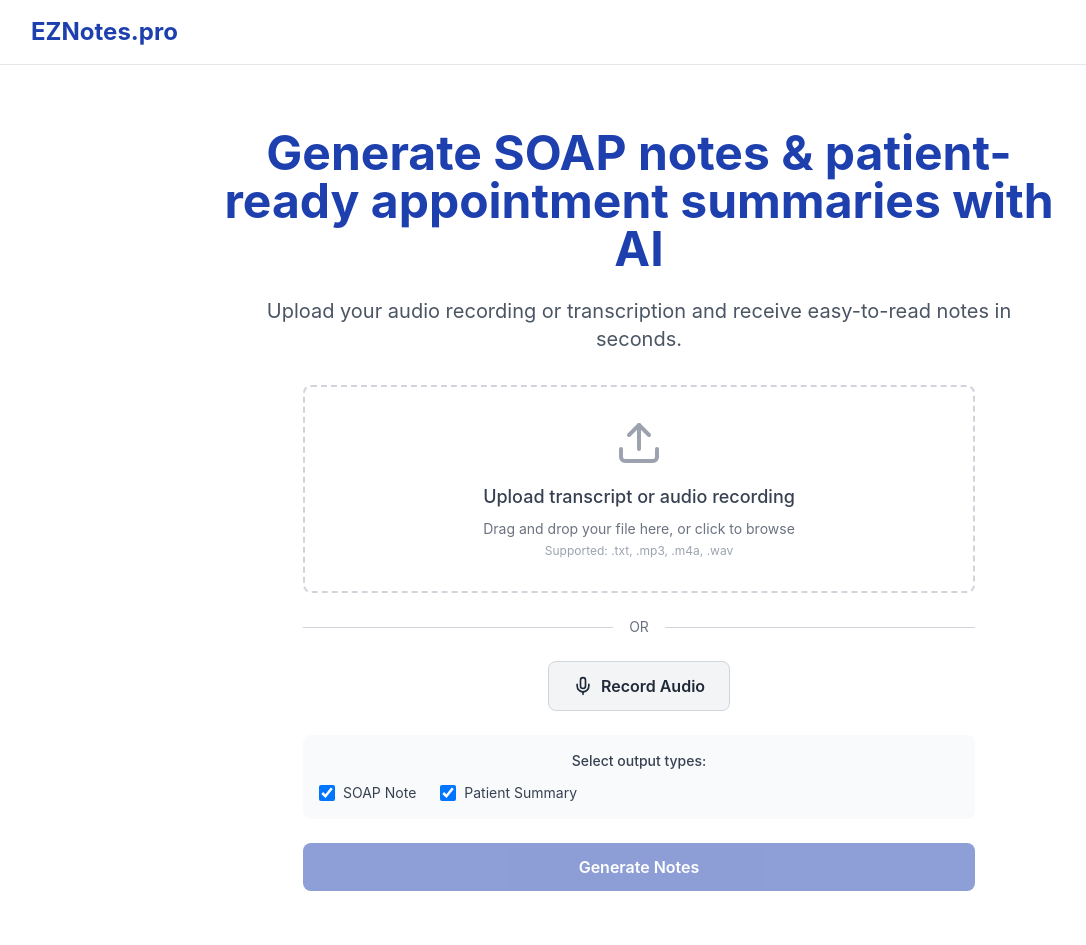
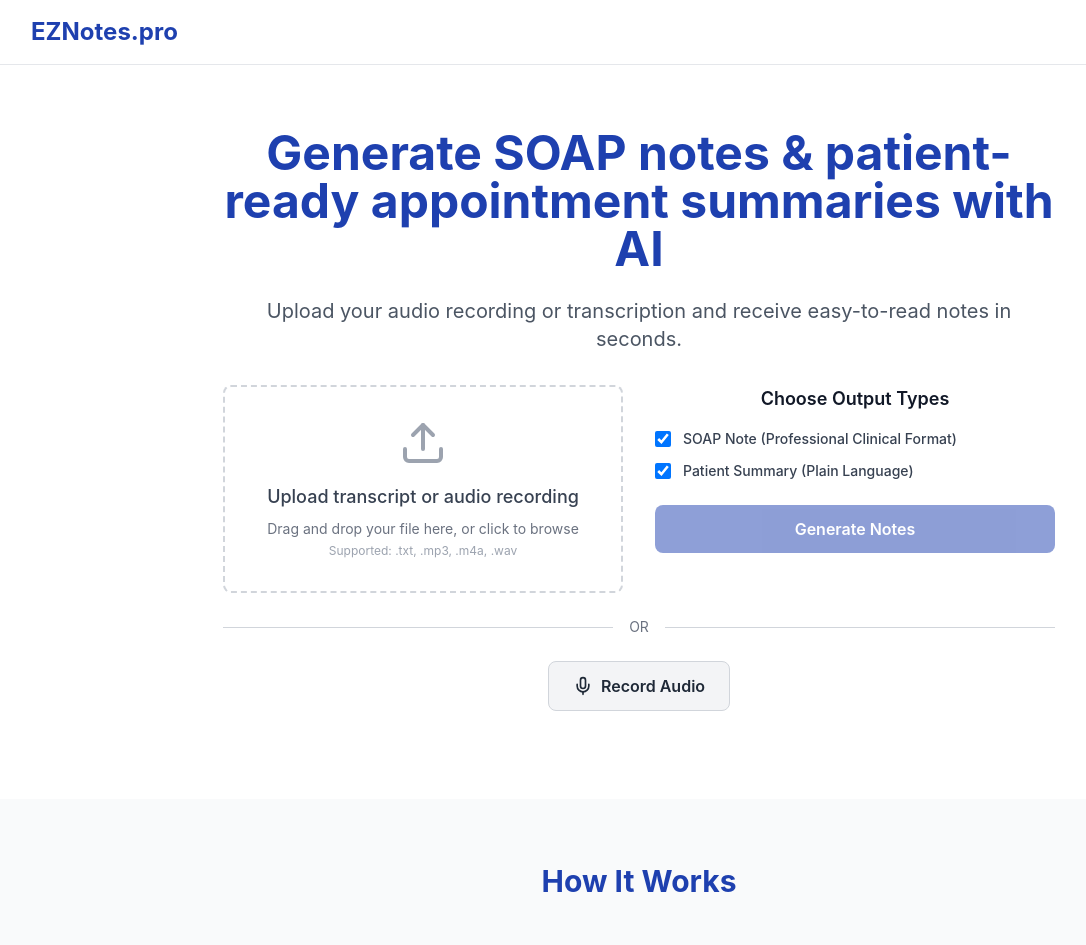
Before and after one commit to StanislavDev3241/ClearlyAI, a React (Vite) app: page / in a window 1280 px wide. Shown: the top 945 px of the page, without its empty margins (1-1087 px from the left). Built offline with nearby package versions, Linux system fonts and the light colour scheme.

Commit message:
Add pause/resume/cancel recording + improve horizontal layout

```diff
--- a/src/App.tsx
+++ b/src/App.tsx
@@ -11,6 +11,7 @@ import {
   Square,
   Play,
   Pause,
+  X,
 } from "lucide-react";
 
 interface OutputData {
@@ -35,11 +36,13 @@ function App() {
 
   // Recording states
   const [isRecording, setIsRecording] = useState(false);
+  const [isPaused, setIsPaused] = useState(false);
   const [recordedBlob, setRecordedBlob] = useState<Blob | null>(null);
   const [recordingTime, setRecordingTime] = useState(0);
   const [isPlaying, setIsPlaying] = useState(false);
   const [showRecorder, setShowRecorder] = useState(false);
   const [audioLevel, setAudioLevel] = useState(0);
+  const [recordingChunks, setRecordingChunks] = useState<BlobPart[]>([]);
 
   const fileInputRef = useRef<HTMLInputElement>(null);
   const mediaRecorderRef = useRef<MediaRecorder | null>(null);
@@ -148,16 +151,67 @@ function App() {
     }
   };
 
+  const pauseRecording = () => {
+    if (mediaRecorderRef.current && isRecording && !isPaused) {
+      mediaRecorderRef.current.pause();
+      setIsPaused(true);
+
+      if (intervalRef.current) {
+        clearInterval(intervalRef.current);
+      }
+      stopAudioLevelMonitoring();
+    }
+  };
+
+  const resumeRecording = () => {
+    if (mediaRecorderRef.current && isRecording && isPaused) {
+      mediaRecorderRef.current.resume();
+      setIsPaused(false);
+
+      // Restart timer
+      intervalRef.current = setInterval(() => {
+        setRecordingTime((prev) => prev + 1);
+      }, 1000);
+
+      // Restart audio monitoring
+      if (streamRef.current) {
+        startAudioLevelMonitoring(streamRef.current);
+      }
+    }
+  };
+
   const stopRecording = () => {
-    if (mediaRecorderRef.current && isRecording) {
+    if (mediaRecorderRef.current && (isRecording || isPaused)) {
       mediaRecorderRef.current.stop();
       setIsRecording(false);
+      setIsPaused(false);
 
       if (intervalRef.current) {
         clearInterval(intervalRef.current);
       }
 
       // Stop audio level monitoring
+      stopAudioLevelMonitoring();
+    }
+  };
+
+  const cancelRecording = () => {
+    if (mediaRecorderRef.current && (isRecording || isPaused)) {
+      mediaRecorderRef.current.stop();
+      setIsRecording(false);
+      setIsPaused(false);
+      setRecordingTime(0);
+      setRecordingChunks([]);
+      setRecordedBlob(null);
+
+      if (intervalRef.current) {
+        clearInterval(intervalRef.current);
+      }
+
+      // Stop streams and audio monitoring
+      if (streamRef.current) {
+        streamRef.current.getTracks().forEach(track => track.stop());
+      }
       stopAudioLevelMonitoring();
     }
   };
@@ -174,12 +228,19 @@ function App() {
     }
   };
 
+  const generateRecordingFilename = () => {
+    const now = new Date();
+    const date = now.toISOString().split('T')[0]; // YYYY-MM-DD
+    const time = now.toTimeString().split(' ')[0].replace(/:/g, '-'); // HH-MM-SS
+    return `recording_${date}_${time}.webm`;
+  };
+
   const downloadRecording = () => {
     if (recordedBlob) {
       const url = URL.createObjectURL(recordedBlob);
       const a = document.createElement("a");
       a.href = url;
-      a.download = `recording_${new Date().toISOString().split("T")[0]}.wav`;
+      a.download = generateRecordingFilename();
       document.body.appendChild(a);
       a.click();
       document.body.removeChild(a);
@@ -202,6 +263,8 @@ function App() {
     setRecordedBlob(null);
     setRecordingTime(0);
     setIsPlaying(false);
+    setIsPaused(false);
+    setRecordingChunks([]);
     stopAudioLevelMonitoring();
     if (audioRef.current) {
       audioRef.current.src = "";
@@ -407,7 +470,10 @@ Your oral health is excellent! Keep up the great work with your daily dental car
           </p>
 
           {/* Upload Section */}
-          <div className="max-w-2xl mx-auto">
+          <div className="max-w-4xl mx-auto">
+            <div className="grid md:grid-cols-2 gap-8 items-start">
+              {/* File Upload Area */}
+              <div>
                 <div
                   className="upload-area"
                   onDrop={handleDrop}
@@ -431,6 +497,78 @@ Your oral health is excellent! Keep up the great work with your daily dental car
                       </p>
                     </div>
                   )}
+                </div>
+              </div>
+
+              {/* Generation Options & Button */}
+              <div className="space-y-6">
+                {/* Output Selection */}
+                <div>
+                  <h3 className="text-lg font-semibold text-gray-900 mb-4">Choose Output Types</h3>
+                  <div className="space-y-3">
+                    <label className="flex items-center">
+                      <input
+                        type="checkbox"
+                        checked={outputSelection.soapNote}
+                        onChange={(e) =>
+                          setOutputSelection((prev) => ({
+                            ...prev,
+                            soapNote: e.target.checked,
+                          }))
+                        }
+                        disabled={!!output || isUploading}
+                        className="mr-3 h-4 w-4 text-clearly-blue border-gray-300 rounded focus:ring-clearly-blue disabled:opacity-50 disabled:cursor-not-allowed"
+                      />
+                      <span
+                        className={`text-sm font-medium ${
+                          output || isUploading ? "text-gray-500" : "text-gray-700"
+                        }`}
+                      >
+                        SOAP Note (Professional Clinical Format)
+                      </span>
+                    </label>
+                    <label className="flex items-center">
+                      <input
+                        type="checkbox"
+                        checked={outputSelection.patientSummary}
+                        onChange={(e) =>
+                          setOutputSelection((prev) => ({
+                            ...prev,
+                            patientSummary: e.target.checked,
+                          }))
+                        }
+                        disabled={!!output || isUploading}
+                        className="mr-3 h-4 w-4 text-clearly-blue border-gray-300 rounded focus:ring-clearly-blue disabled:opacity-50 disabled:cursor-not-allowed"
+                      />
+                      <span
+                        className={`text-sm font-medium ${
+                          output || isUploading ? "text-gray-500" : "text-gray-700"
+                        }`}
+                      >
+                        Patient Summary (Plain Language)
+                      </span>
+                    </label>
+                  </div>
+                  {output && (
+                    <p className="text-xs text-gray-500 mt-3">
+                      💡 Click "Generate Another Note" to change these selections
+                    </p>
+                  )}
+                </div>
+
+                {/* Generate Button */}
+                <button
+                  onClick={handleUpload}
+                  disabled={
+                    !file ||
+                    isUploading ||
+                    (!outputSelection.soapNote && !outputSelection.patientSummary)
+                  }
+                  className="btn-primary w-full disabled:opacity-50 disabled:cursor-not-allowed"
+                >
+                  {isUploading ? "Generating Notes..." : "Generate Notes"}
+                </button>
+              </div>
             </div>
 
             {/* OR Divider */}
@@ -512,20 +650,49 @@ Your oral health is excellent! Keep up the great work with your daily dental car
                         </div>
 
                         <p className="text-lg font-medium text-gray-700">
-                          Recording... {formatTime(recordingTime)}
+                          {isPaused ? 'Paused' : 'Recording'}... {formatTime(recordingTime)}
                         </p>
                         <p className="text-sm text-gray-500">
-                          Microphone is active • Level:{" "}
+                          Microphone is {isPaused ? 'paused' : 'active'} • Level:{" "}
                           {Math.round(audioLevel * 100)}%
                         </p>
                       </div>
+
+                      <div className="flex justify-center space-x-3">
+                        {!isPaused ? (
+                          <button
+                            onClick={pauseRecording}
+                            className="bg-yellow-500 hover:bg-yellow-600 text-white font-semibold py-3 px-6 rounded-lg inline-flex items-center"
+                          >
+                            <Pause className="h-5 w-5 mr-2" />
+                            Pause
+                          </button>
+                        ) : (
+                          <button
+                            onClick={resumeRecording}
+                            className="bg-green-500 hover:bg-green-600 text-white font-semibold py-3 px-6 rounded-lg inline-flex items-center"
+                          >
+                            <Play className="h-5 w-5 mr-2" />
+                            Resume
+                          </button>
+                        )}
+
                         <button
                           onClick={stopRecording}
                           className="bg-red-500 hover:bg-red-600 text-white font-semibold py-3 px-6 rounded-lg inline-flex items-center"
                         >
                           <Square className="h-5 w-5 mr-2" />
-                        Stop Recording
+                          Stop
                         </button>
+
+                        <button
+                          onClick={cancelRecording}
+                          className="bg-gray-500 hover:bg-gray-600 text-white font-semibold py-3 px-6 rounded-lg inline-flex items-center"
+                        >
+                          <X className="h-5 w-5 mr-2" />
+                          Cancel
+                        </button>
+                      </div>
                     </div>
                   )}
 
@@ -597,73 +764,7 @@ Your oral health is excellent! Keep up the great work with your daily dental car
 
             {error && <p className="text-red-600 text-sm mt-2">{error}</p>}
 
-            {/* Output Selection */}
-            <div className="mt-6 p-4 bg-gray-50 rounded-lg">
-              <p className="text-sm font-medium text-gray-700 mb-3">
-                Select output types:
-              </p>
-              <div className="flex space-x-6">
-                <label className="flex items-center">
-                  <input
-                    type="checkbox"
-                    checked={outputSelection.soapNote}
-                    onChange={(e) =>
-                      setOutputSelection((prev) => ({
-                        ...prev,
-                        soapNote: e.target.checked,
-                      }))
-                    }
-                    disabled={!!output || isUploading}
-                    className="mr-2 h-4 w-4 text-clearly-blue border-gray-300 rounded focus:ring-clearly-blue disabled:opacity-50 disabled:cursor-not-allowed"
-                  />
-                  <span
-                    className={`text-sm ${
-                      output || isUploading ? "text-gray-500" : "text-gray-700"
-                    }`}
-                  >
-                    SOAP Note
-                  </span>
-                </label>
-                <label className="flex items-center">
-                  <input
-                    type="checkbox"
-                    checked={outputSelection.patientSummary}
-                    onChange={(e) =>
-                      setOutputSelection((prev) => ({
-                        ...prev,
-                        patientSummary: e.target.checked,
-                      }))
-                    }
-                    disabled={!!output || isUploading}
-                    className="mr-2 h-4 w-4 text-clearly-blue border-gray-300 rounded focus:ring-clearly-blue disabled:opacity-50 disabled:cursor-not-allowed"
-                  />
-                  <span
-                    className={`text-sm ${
-                      output || isUploading ? "text-gray-500" : "text-gray-700"
-                    }`}
-                  >
-                    Patient Summary
-                  </span>
-                </label>
-              </div>
-              {output && (
-                <p className="text-xs text-gray-500 mt-2">
-                  💡 Click "Generate Another Note" to change these selections
-                </p>
-              )}
-            </div>
 
-            <button
-              onClick={handleUpload}
-              disabled={
-                !file ||
-                isUploading ||
-                (!outputSelection.soapNote && !outputSelection.patientSummary)
-              }
-              className="btn-primary mt-6 w-full disabled:opacity-50 disabled:cursor-not-allowed"
-            >
-              {isUploading ? "Generating Notes..." : "Generate Notes"}
-            </button>
           </div>
 
           {/* Output Section - Moved here */}
@@ -775,6 +876,8 @@ Your oral health is excellent! Keep up the great work with your daily dental car
                     setRecordingTime(0);
                     setIsPlaying(false);
                     setIsRecording(false);
+                    setIsPaused(false);
+                    setRecordingChunks([]);
                     stopAudioLevelMonitoring();
                     if (fileInputRef.current) {
                       fileInputRef.current.value = "";
```
Also changed, not shown: index.html (+5 -5 lines). Lines whose indentation alone changed are shown as unchanged.
